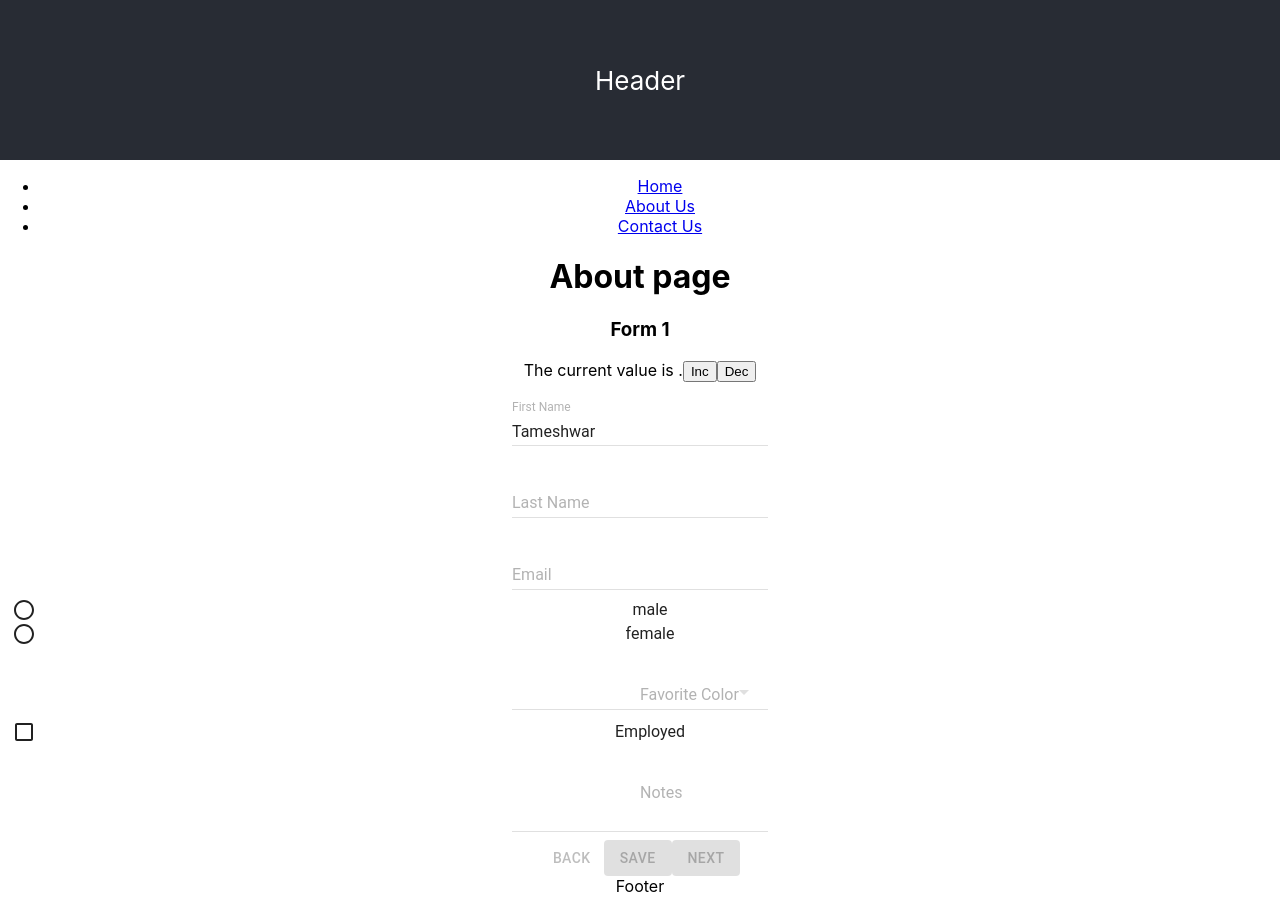
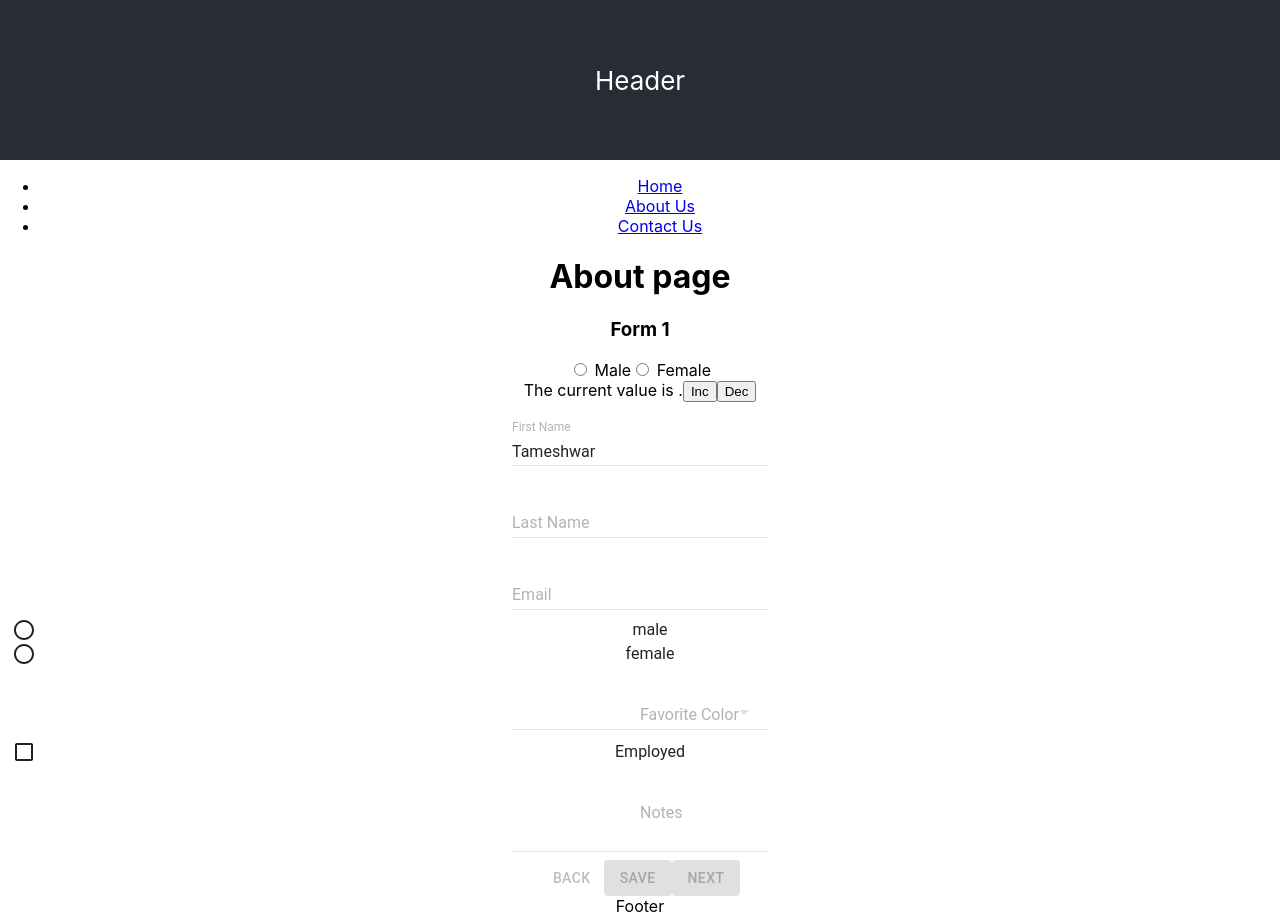
Before and after one commit to TameshwarNirmalkar/react-pwa, a React (Create React App) app: page /about in a window 1280 px wide. Built offline with nearby package versions, Linux system fonts and the light colour scheme.

Commit message:
added components for radio button

```diff
--- a/src/common/redux-form-component.js
+++ b/src/common/redux-form-component.js
@@ -1,4 +1,4 @@
-import React from 'react';
+import React, { Component } from 'react';
 import TextField from 'material-ui/TextField';
 import { RadioButtonGroup } from 'material-ui/RadioButton';
 import Checkbox from 'material-ui/Checkbox';
@@ -45,3 +45,48 @@ export const renderSelectField = (
             {...custom}
         />
 );
+export class MyCustomInput extends Component {
+    render() {
+        const { input: { value, onChange } } = this.props
+        return (
+            <div>
+                <span>The current value is {value}.</span>
+                <button type="button" onClick={() => onChange(+value + 1)}>Inc</button>
+                <button type="button" onClick={() => onChange(+value - 1)}>Dec</button>
+            </div>
+        )
+    }
+}
+
+// export class RadioCustomButton extends Component {
+//     render() {
+//         const { input: { value, onChange }, label, ...rest } = this.props
+//         console.log('Inputs: ', this.props);
+//         return (
+//             <div>
+//                 <span>{label}</span>
+//                 <input {...rest} value={value} onChange={() => onChange(value)} />
+//             </div>
+//         )
+//     }
+// }
+
+export class RadioCustomButton extends Component {
+    render() {
+        const { input, meta, options } = this.props
+        const hasError = meta.touched && meta.error;
+
+        return (
+            <div>
+                    {
+                        options.map( (o, i) => (
+                            <label key={o.value || `label${i}`}>
+                            <input type="radio" {...input} value={o.value} checked={o.value === input.value} /> {o.title}</label>
+                            )
+                        )
+                    }
+                    {hasError && <span className="error">{meta.error}</span>}
+            </div>
+        );
+    }
+}
--- a/src/pages/aboutus/step1-form.js
+++ b/src/pages/aboutus/step1-form.js
@@ -4,8 +4,8 @@ import { Field, reduxForm } from 'redux-form';
 import { RadioButton } from 'material-ui/RadioButton';
 import MenuItem from 'material-ui/MenuItem';
 import MuiThemeProvider from 'material-ui/styles/MuiThemeProvider';
-import MyCustomInput from '../../common/counter';
-import { renderTextField, renderRadioGroup, renderSelectField, renderCheckbox } from '../../common/redux-form-component';
+// import MyCustomInput from '../../common/counter';
+import { MyCustomInput, RadioCustomButton, renderTextField, renderRadioGroup, renderSelectField, renderCheckbox } from '../../common/redux-form-component';
 
 const validate = values => {
     const errors = {}
@@ -29,7 +29,15 @@ const MaterialUiForm = props => {
             <MuiThemeProvider>
             <form onSubmit={handleSubmit}>
                 <div>
-                <Field name="myField" component={MyCustomInput} label="Test sample"/>
+                    {/* <Field name="isAdmin" type="radio" value="checkbook" component={RadioCustomButton} label="Is Admin"/>
+                    <Field name="isAdmin" type="radio" value="account" component={RadioCustomButton} label="Is Account"/> */}
+                    <Field component={RadioCustomButton} name="gender" required={true} options={[
+                        { title: 'Male', value: 'male' },
+                        { title: 'Female', value: 'female' }
+                    ]} />
+                </div>
+                <div>
+                    <Field name="myField" component={MyCustomInput} label="Test sample"/>
                 </div>
                 <div>
                     <Field name="firstName" component={renderTextField} label="First Name" />
```
